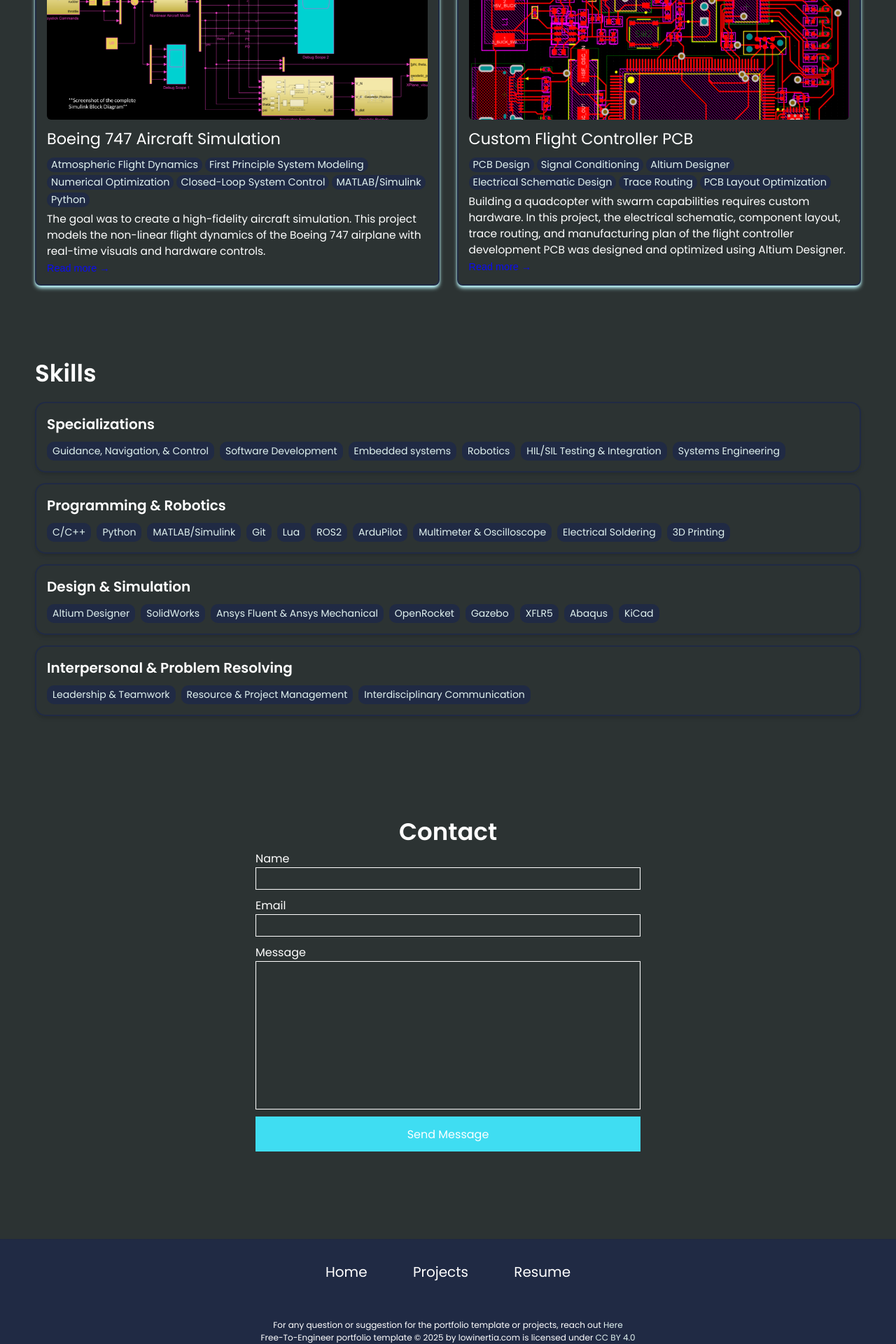
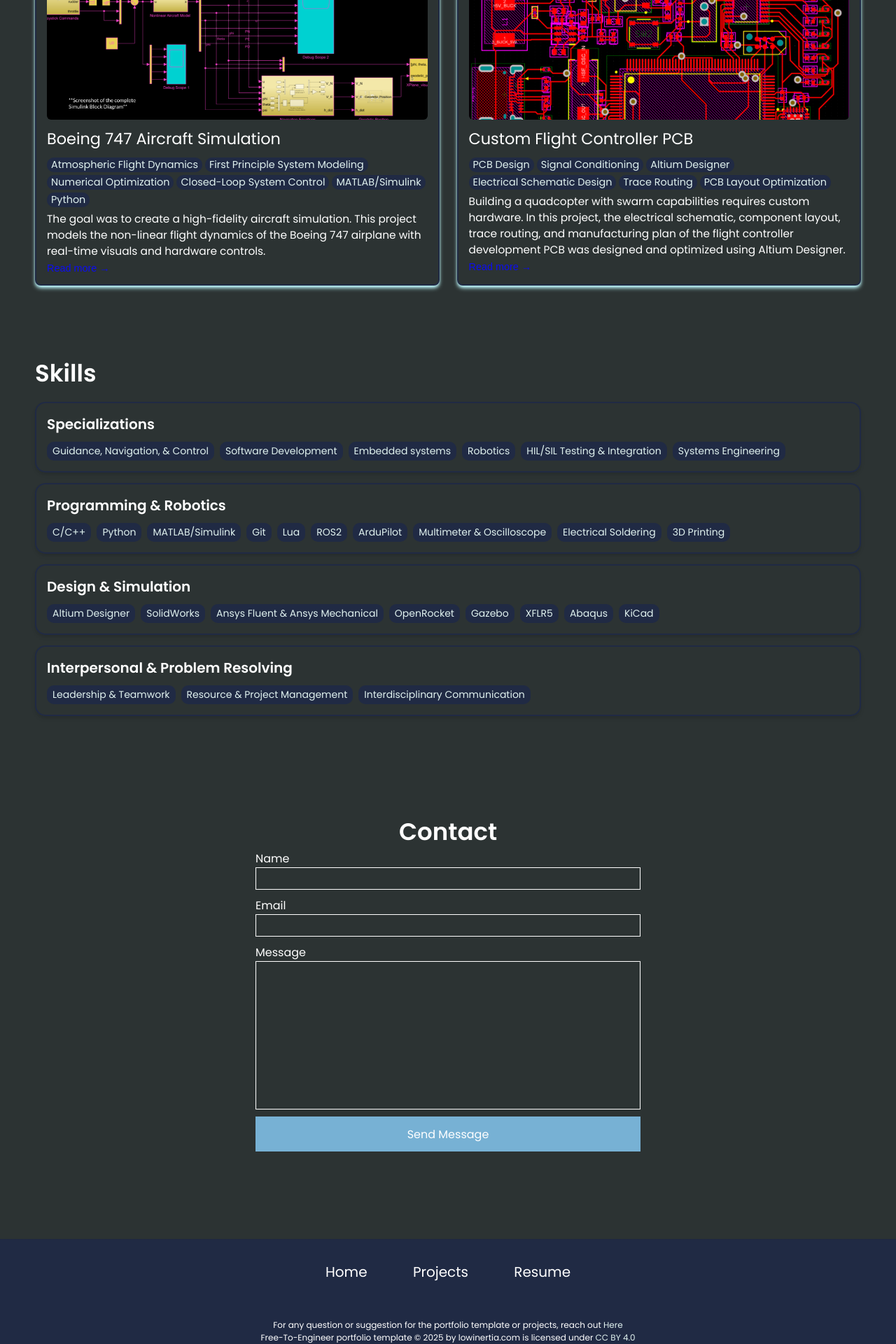
Before and after one commit to shlenc/shlenc.github.io, a Jekyll site: the page built from index.html, in a window 1280 px wide. Shown: the part 1614-3534 px from the top of the page at 70% size. Built offline with Jekyll 4.4.1, drawn with Linux system fonts in a browser that asks for light colours.

Commit message:
contact color

```diff
--- a/css/styles.css
+++ b/css/styles.css
@@ -481,7 +481,7 @@ nav .mobile-nav {
     font-size: 16px;
     font-family: 'Poppins', sans-serif;
     color: #fff;
-    background-color: #3fddf2;
+    background-color: #77B1D4;
     border:none;
     height: 50px;
     cursor: pointer;
```
